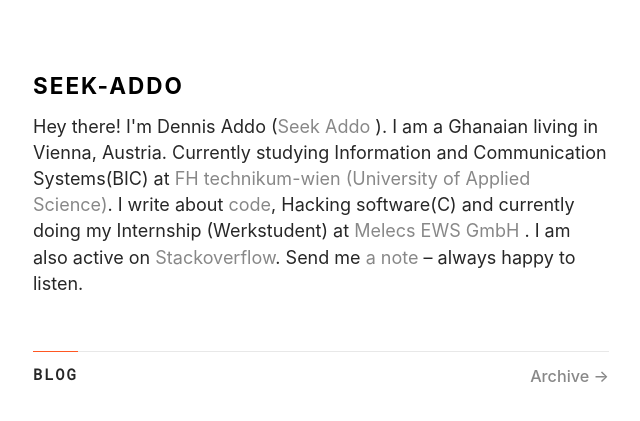
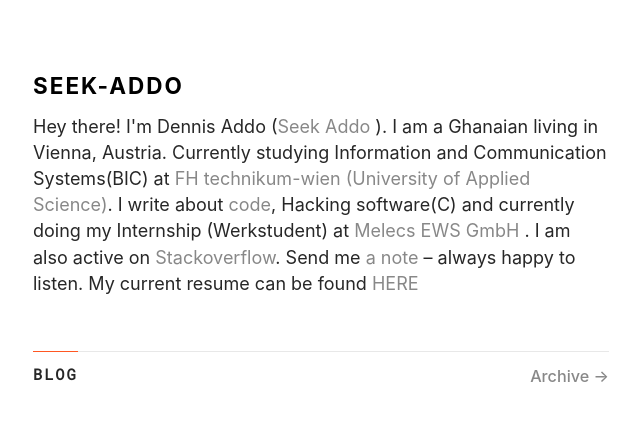
Before and after one commit to seekaddo/seekaddo.github.io, a Jekyll site: the page built from index.html, in a window 1280 px wide. Shown: the top 421 px of the page, without its empty margins (319-959 px from the left). Built offline with Jekyll 4.4.1, drawn with Linux system fonts in a browser that asks for light colours; nearby versions of some CDN libraries.

Commit message:
Update index.html
resume update

```diff
--- a/index.html
+++ b/index.html
@@ -4,7 +4,8 @@
 
 <header class="intro mar-tb-7">
   <h1 class="intro__head">SEEK-ADDO</h1>
-  <span class="intro__sub">Hey there! I'm Dennis Addo (<a href="https://github-profile-summary.com/user/seekaddo" target="_blank">Seek Addo </a>). I am a Ghanaian living in Vienna, Austria. Currently studying Information and Communication Systems(BIC) at <a href="https://www.technikum-wien.at/" target="_blank">FH technikum-wien (University of Applied Science)</a>. I write about <a href="https://github.com/{{ site.github }}" target="_blank">code</a>, Hacking software(C) and currently doing my Internship (Werkstudent) at <a href="https://www.melecs.com" target="_blank">Melecs EWS GmbH </a> . I am also active on <a href="https://stackoverflow.com/users/5644874/seek-addo?tab=profile" target="_blank"> Stackoverflow</a>. Send me  <a href="mailto:{{ site.email }}"> a note</a> – always happy to listen.</span>
+  <span class="intro__sub">Hey there! I'm Dennis Addo (<a href="https://github-profile-summary.com/user/seekaddo" target="_blank">Seek Addo </a>). I am a Ghanaian living in Vienna, Austria. Currently studying Information and Communication Systems(BIC) at <a href="https://www.technikum-wien.at/" target="_blank">FH technikum-wien (University of Applied Science)</a>. I write about <a href="https://github.com/{{ site.github }}" target="_blank">code</a>, Hacking software(C) and currently doing my Internship (Werkstudent) at <a href="https://www.melecs.com" target="_blank">Melecs EWS GmbH </a> . I am also active on <a href="https://stackoverflow.com/users/5644874/seek-addo?tab=profile" target="_blank"> Stackoverflow</a>. Send me  <a href="mailto:{{ site.email }}"> a note</a> – always happy to listen.
+  My current resume can be found <a href="https://resume.io/r/ybfvP8" target="_blank">HERE</a> </span>
 </header>
 
 <section class="group mar-b-7">
```
